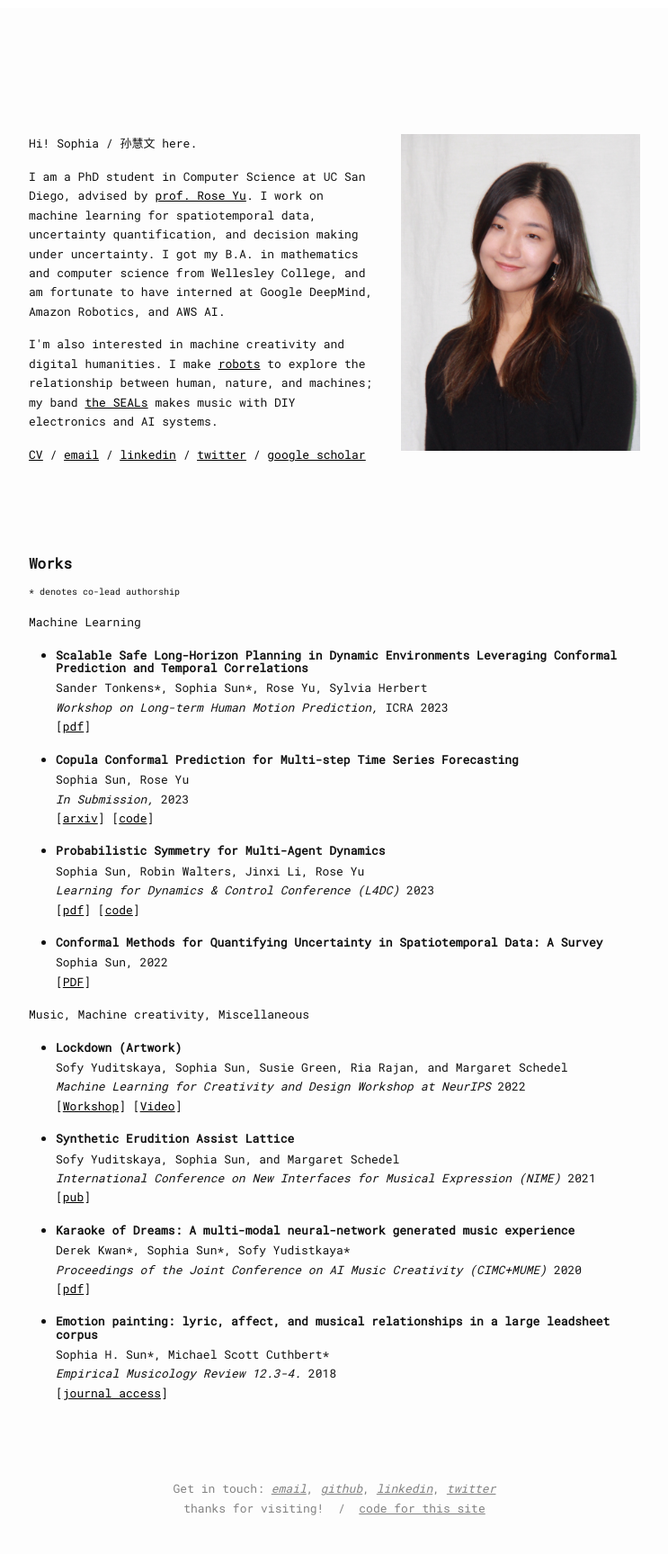
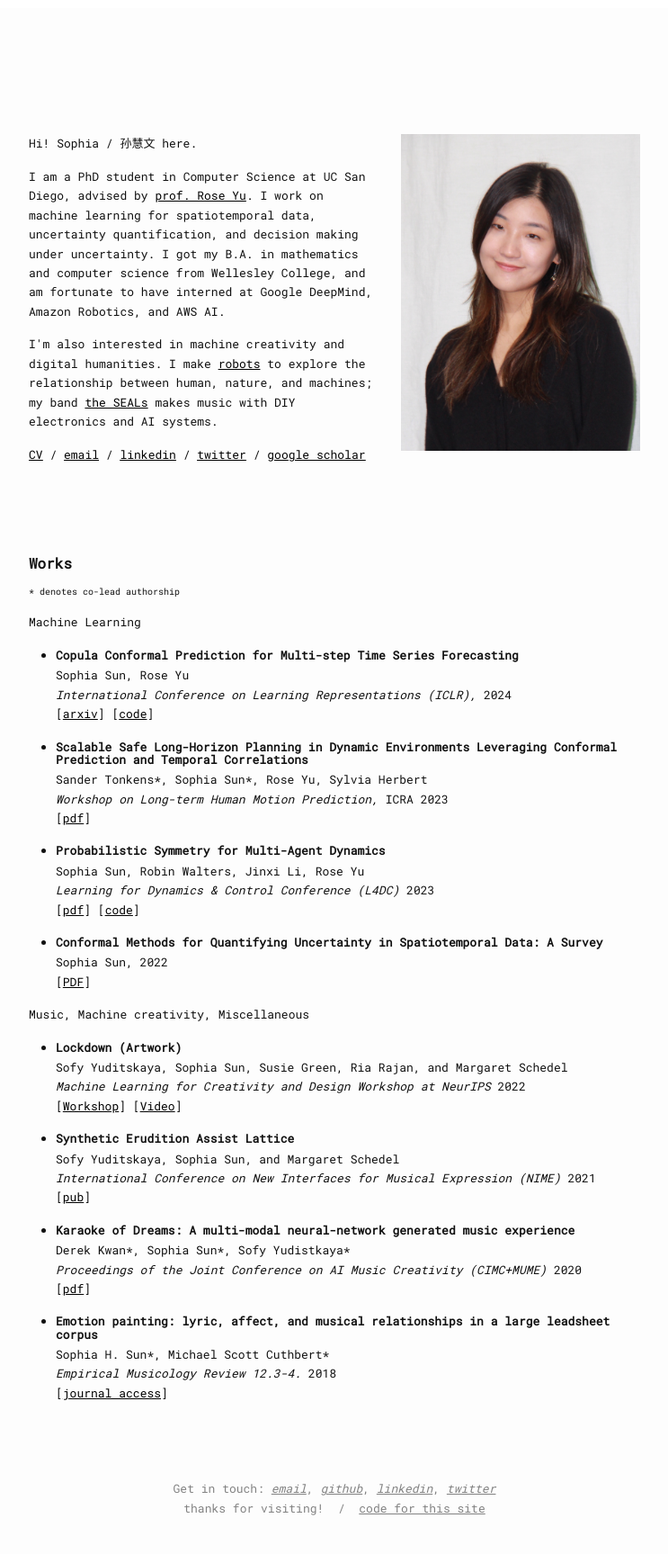
Before and after one commit to huiwenn/huiwenn.github.io, a Jekyll site: the page built from index.html, in a window 1280 px wide. Shown: the whole page at 90% size, without its empty margins (268-1011 px from the left). Built offline with Jekyll 4.4.1, drawn with Linux system fonts in a browser that asks for light colours.

Commit message:
paper accept

```diff
--- a/index.html
+++ b/index.html
@@ -22,14 +22,14 @@ layout: homepage
 <p style="font-size:10px;"> * denotes co-lead authorship</p>
 <p > Machine Learning </p>
 <ul>
+<li><h4>Copula Conformal Prediction for Multi-step Time Series Forecasting</h4> Sophia Sun, Rose Yu <br>
+  <i> International Conference on Learning Representations (ICLR), </i> 2024 <br>
+   [<a href="https://arxiv.org/pdf/2212.03281.pdf">arxiv</a>] [<a href="https://github.com/huiwenn/CopulaCPTS">code</a>]</li>
+</ul>
+<ul>
 <li><h4>Scalable Safe Long-Horizon Planning in Dynamic Environments Leveraging Conformal Prediction and Temporal Correlations</h4> Sander Tonkens*, Sophia Sun*, Rose Yu, Sylvia Herbert <br>
   <i> Workshop on Long-term Human Motion Prediction, </i> ICRA 2023 <br>
    [<a href="https://motionpredictionicra2023.github.io/proceedings/tonkens2023LHMPws.pdf">pdf</a>] </li>
-</ul>
-<ul>
-<li><h4>Copula Conformal Prediction for Multi-step Time Series Forecasting</h4> Sophia Sun, Rose Yu <br>
-  <i> In Submission, </i> 2023 <br>
-   [<a href="https://arxiv.org/pdf/2212.03281.pdf">arxiv</a>] [<a href="https://github.com/huiwenn/CopulaCPTS">code</a>]</li>
 </ul>
 <ul>
 <li><h4>Probabilistic Symmetry for Multi-Agent Dynamics</h4> Sophia Sun, Robin Walters, Jinxi Li, Rose Yu <br>
```
